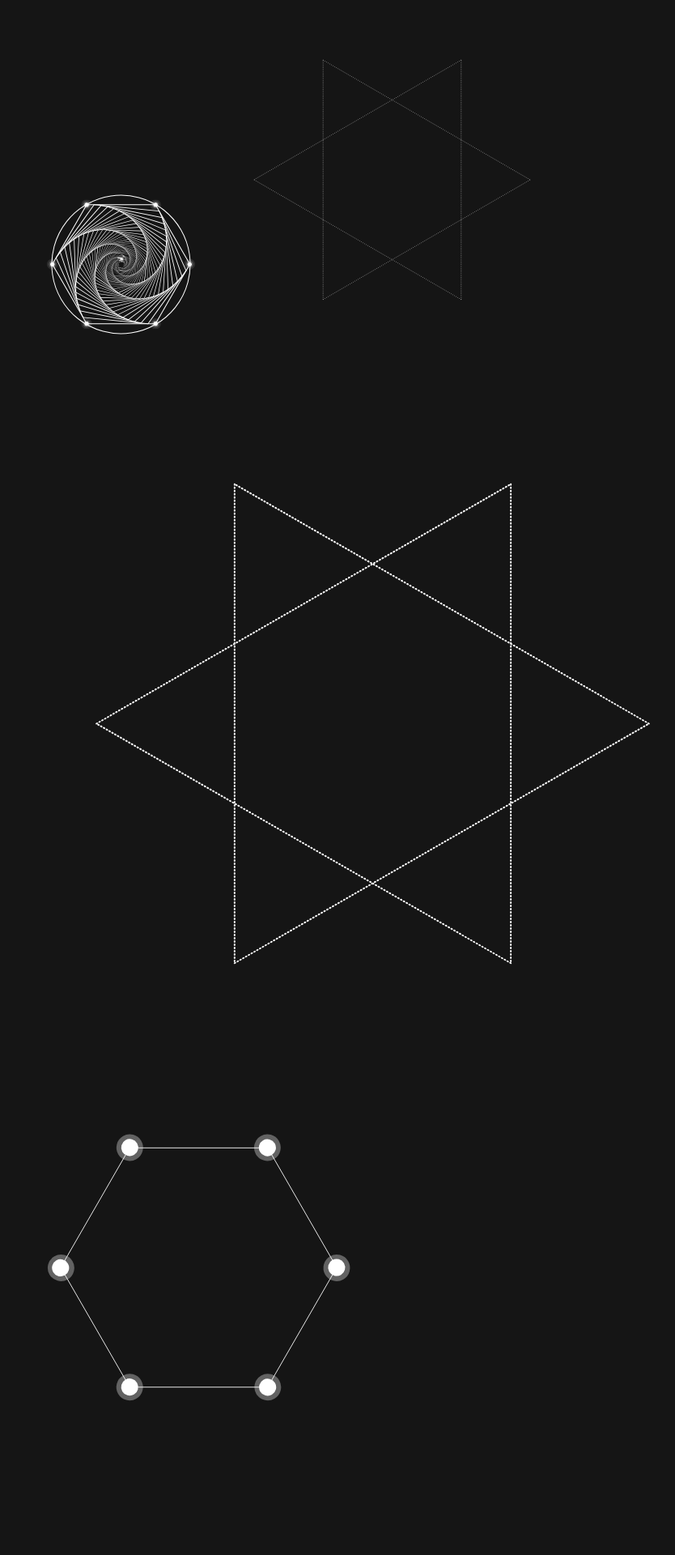
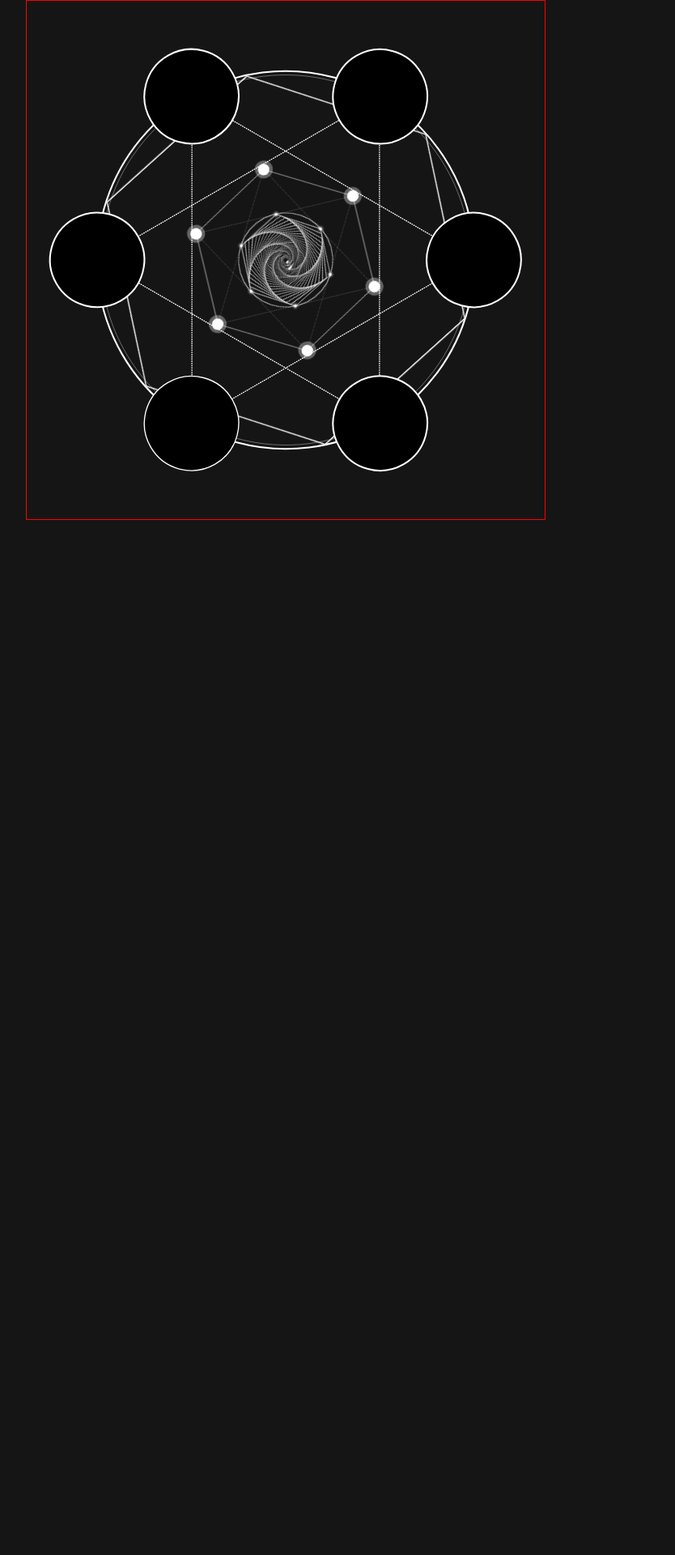
Before and after one commit to buffpojken/the-alchemy-archive, a Jekyll site: the page built from test-area.html, in a window 1280 px wide. Shown: the top 1920 px of the page at 81% size, without its empty margins (191-1025 px from the left). Built offline with Jekyll 4.4.1, drawn with Linux system fonts in a browser that asks for light colours; some web fonts are replaced; comment, search, counter and statistics services are not loaded; after the commit the page ends 900 px from its top, so only the background shows below that.

Commit message:
Added menu with spin

```diff
--- a/_layouts/default.html
+++ b/_layouts/default.html
@@ -5,6 +5,8 @@
     <title>{{ page.title }}</title>
     <link rel="stylesheet" href="https://use.typekit.net/znu8lis.css">
     <link rel="stylesheet" href="/assets/style.css">
+    <link rel="stylesheet" href="/assets/exprimental.css">
+
     <script src="https://cdn.jsdelivr.net/npm/algoliasearch@4.5.1/dist/algoliasearch-lite.umd.js"></script>
 
       <link rel="shortcut icon" href="/assets/images/favico/favicon.ico">
--- a/assets/exprimental.scss
+++ b/assets/exprimental.scss
@@ -4,23 +4,64 @@
 
 .menu-container {
 	position: rellative;
-	width: 940px;
-	height: 940px;
+	width: 640px;
+	height: 640px;
 	border: 1px solid red;
+	display: flex;
+  	justify-content: center;
+  	position: relative;
+	div {
+		width: 100%;
+		height: 100%;
+		position: absolute;
+		background-size: 100%;
+		background-color: transparent;
+		background-position: center center;
+		background-repeat: no-repeat;
+	}
 
-	img {
-		position: absolute;
-        top: 50%;
-        left: 50%;
-        margin-right: -50%;
-        transform: translate(-50%, -50%);
+	.menu-outer-6-circles {
+		background-size: 100%;
+		background-image: url('/assets/images/menu/menu-outer-6-circles.svg');
+		z-index: 2;
+	}
+	.menu-outer-hexagon {
+		background-size: 91%;
+		background-image: url('/assets/images/menu/menu-outer-hexagon.svg');
+	}
+	.menu-outer-star {
+		background-size: 91%;
+		background-image: url('/assets/images/menu/menu-outer-star.svg');
+	}
+
+
+	.menu-inner-hexagon {
+		background-size: 45%;
+		background-image: url('/assets/images/menu/menu-inner-hexagon.svg');
+	}
+	.menu-inner-star {
+		background-size: 45%;
+		background-image: url('/assets/images/menu/menu-inner-star.svg');
+	}
+
+	.menu-center-vortex {
+		background-size: 25%;
+		background-image: url('/assets/images/menu/menu-center-vortex.svg');
 	}
 }
 
+
+
 .rotate {
-    -webkit-animation:spin 4s linear infinite;
-    -moz-animation:spin 4s linear infinite;
-    animation:spin 4s linear infinite;
+    -webkit-animation:spin 12s linear infinite;
+    -moz-animation:spin 12s linear infinite;
+    animation:spin 12s linear infinite;
+}
+
+.rotate-counter-5 {
+	-webkit-animation:spin-counter 16s linear infinite;
+    -moz-animation:spin-counter 16s linear infinite;
+    animation:spin-counter 16s linear infinite;
 }
 
 
@@ -31,3 +72,10 @@
         transform:rotate(360deg);
     }
 }
+
+@keyframes spin-counter {
+    100% {
+        -webkit-transform: rotate(-360deg);
+        transform:rotate(-360deg);
+    }
+}
--- a/test-area.html
+++ b/test-area.html
@@ -4,11 +4,12 @@
 ---
 
 <div class="menu-container">
-	<img src="/assets/images/menu/menu-center-vortex.svg" class="outer-hexagon">
-	<img src="/assets/images/menu/menu-inner-star.svg" class="menu-inner-star">
-	<img src="/assets/images/menu/menu-outer-star.svg" class="menu-outer-star">
-	<img src="/assets/images/menu/menu-inner-hexagon.svg" class="menu-inner-hexagon ">
-	<img src="/assets/images/menu/menu-outer-hexagon.svg" class="outer-hexagon">
-	<img src="/assets/images/menu/menu-outer-6-circles.svg" class="menu-outer-6-circles">
+	<div class="menu-outer-6-circles"></div>
+	<div class="menu-outer-hexagon rotate"></div>
+	<div class="menu-outer-star"></div>
+	<div class="menu-inner-hexagon rotate-counter-5"></div>
+	<div class="menu-inner-star rotate-counter-5"></div>
+
+	<div class="menu-center-vortex rotate"> </div>
 
 </div>
```
Also changed, not shown: Gemfile.lock, 1 other file.
